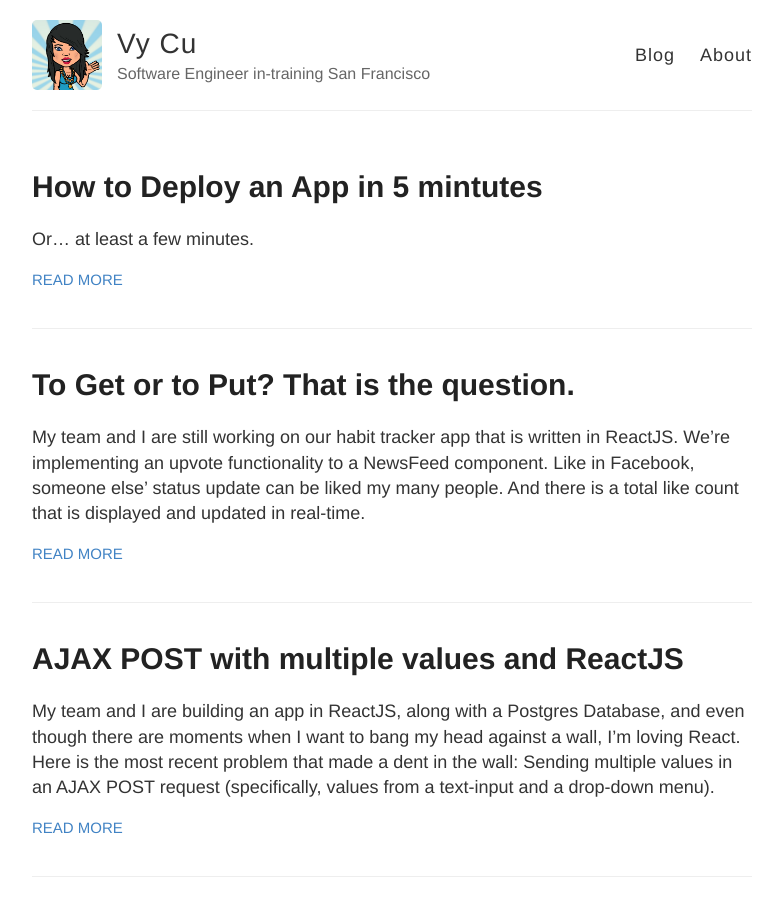
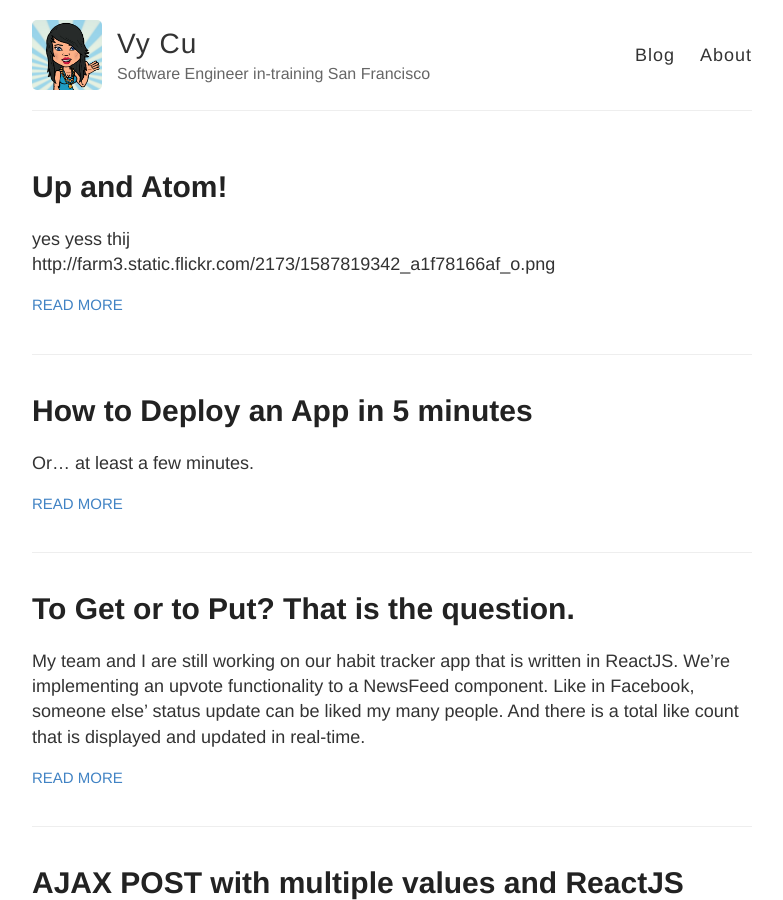
Before and after one commit to veeweeherman/veeweeherman.github.io, a Jekyll site: the page built from index.html, in a window 1280 px wide and 900 px high. Shown: the whole window, without its empty margins (248-1031 px from the left). Built offline with Jekyll 4.4.1, drawn with Linux system fonts in a browser that asks for light colours; Markdown is read by kramdown in place of the engine named in the settings.

Commit message:
fixing typo

```diff
--- a/_posts/2015-09-16-how-to-deploy-in-five-minutes.md
+++ b/_posts/2015-09-16-how-to-deploy-in-five-minutes.md
@@ -1,6 +1,6 @@
 ---
 layout: post
-title: How to Deploy an App in 5 mintutes
+title: How to Deploy an App in 5 minutes
 ---
 
 Or… at least a few minutes.
--- /dev/null
+++ b/_posts/2015-10-05-up-and-atom.md
@@ -0,0 +1,8 @@
+---
+layout: post
+title: Up and Atom!
+---
+
+yes yess
+thij
+http://farm3.static.flickr.com/2173/1587819342_a1f78166af_o.png
```
Also changed, not shown: other parts of _posts/2015-09-16-how-to-deploy-in-five-minutes.md (+1 -1 lines).
